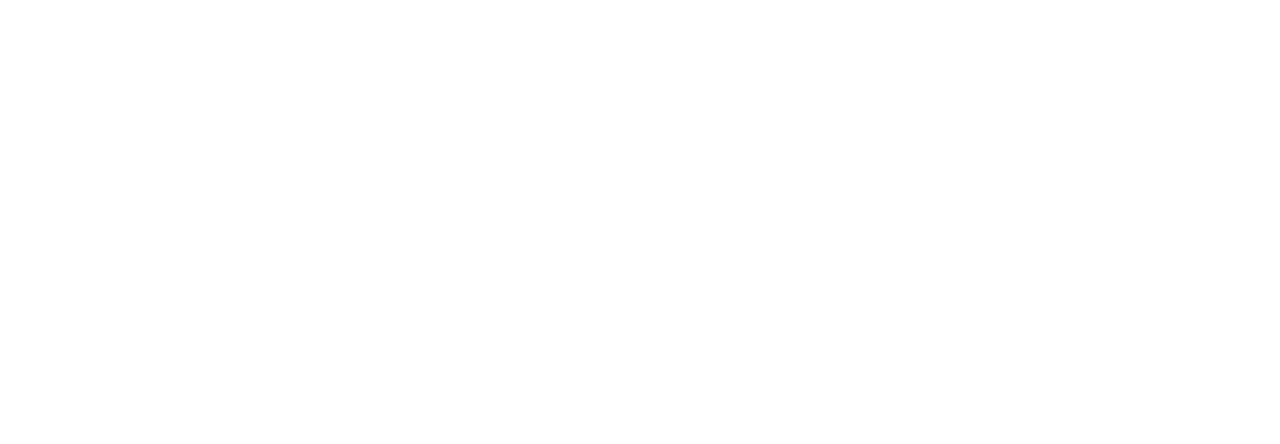
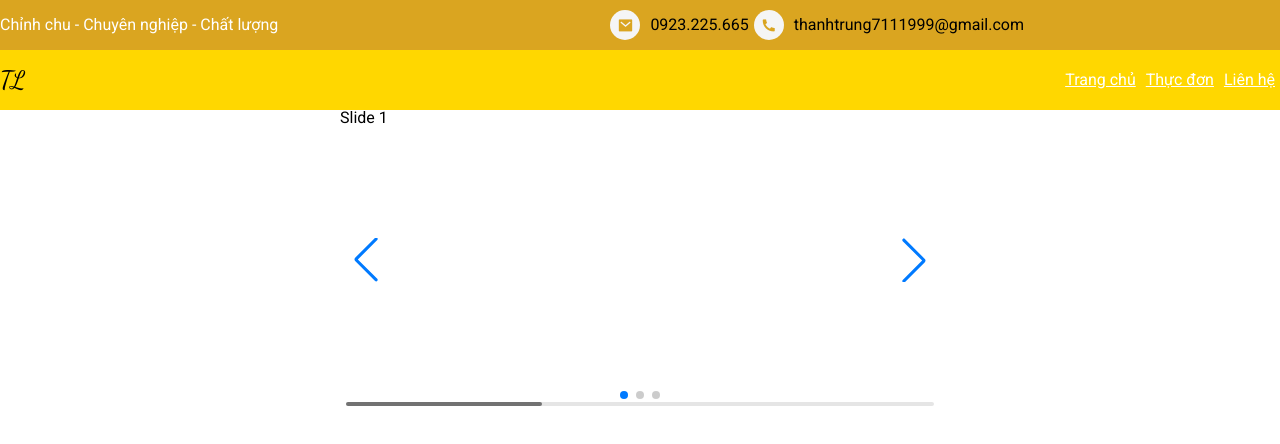
Before and after one commit to thanhtrung7111/book_party, a plain HTML site: page index.html in a window 1280 px wide. Drawn offline with nearby package versions, Linux system fonts and the light colour scheme.

Commit message:
commit 21/04/2026

```diff
--- a/index.html
+++ b/index.html
@@ -1,11 +1,96 @@
-<!DOCTYPE html>
+<!doctype html>
 <html lang="en">
-<head>
-    <meta charset="UTF-8">
-    <meta name="viewport" content="width=device-width, initial-scale=1.0">
+  <head>
+    <meta charset="UTF-8" />
+    <meta name="viewport" content="width=device-width, initial-scale=1.0" />
+    <link rel="preconnect" href="https://fonts.googleapis.com" />
+    <link rel="preconnect" href="https://fonts.gstatic.com" crossorigin />
+    <link
+      href="https://fonts.googleapis.com/css2?family=Dancing+Script:wght@400..700&family=Roboto:ital,wght@0,100..900;1,100..900&display=swap"
+      rel="stylesheet"
+    />
+
+    <link
+      rel="stylesheet"
+      href="https://cdnjs.cloudflare.com/ajax/libs/remixicon/4.6.0/remixicon.css"
+    />
+    <link
+      rel="stylesheet"
+      href="https://cdn.jsdelivr.net/npm/swiper@12/swiper-bundle.min.css"
+    />
+    <link href="./style.css" rel="stylesheet" />
     <title>Document</title>
-</head>
-<body>
+  </head>
+  <body>
+    <header>
+      <nav>
+        <!-- nav top  -->
+        <div class="navTop">
+          <div class="navTopContainer">
+            <div class="navTopLeft">Chỉnh chu - Chuyên nghiệp - Chất lượng</div>
+            <div class="navTopRight">
+              <div class="navTopRightItem">
+                <div class="navTopRightItemIcon">
+                  <i class="ri-mail-fill"></i>
+                </div>
+                <div>0923.225.665</div>
+              </div>
+              <div class="navTopRightItem">
+                <div class="navTopRightItemIcon">
+                  <i class="ri-phone-fill"></i>
+                </div>
+                <div>thanhtrung7111999@gmail.com</div>
+              </div>
+            </div>
+          </div>
+        </div>
 
-</body>
+        <!-- nav bottom -->
+        <div class="navBottom">
+          <div class="navBottomContainer">
+            <!-- Logo  -->
+            <div class="navBottomLeft">
+              <div class="navBottomLogo">TL</div>
+            </div>
+            <div class="navBottomRight">
+              <ul class="navBottomMenu">
+                <li class="navBottomMenuItem">
+                  <a href="#" class="navBottomMenuLink">Trang chủ</a>
+                </li>
+                <li class="navBottomMenuItem">
+                  <a href="#" class="navBottomMenuLink">Thực đơn</a>
+                </li>
+                <li class="navBottomMenuItem">
+                  <a href="#" class="navBottomMenuLink">Liên hệ</a>
+                </li>
+              </ul>
+            </div>
+          </div>
+        </div>
+      </nav>
+
+      <!-- Dành cho banner  -->
+      <div class="swiper">
+        <div class="swiper-wrapper">
+          <div class="swiper-slide">Slide 1</div>
+          <div class="swiper-slide">Slide 2</div>
+          <div class="swiper-slide">Slide 3</div>
+          ...
+        </div>
+
+        <div class="swiper-pagination"></div>
+
+        <div class="swiper-button-prev"></div>
+        <div class="swiper-button-next"></div>
+
+        <div class="swiper-scrollbar"></div>
+      </div>
+    </header>
+
+    <main></main>
+
+    <footer></footer>
+    <script src="https://cdn.jsdelivr.net/npm/swiper@12/swiper-bundle.min.js"></script>
+    <script src="./main.js"></script>
+  </body>
 </html>
--- /dev/null
+++ b/main.js
@@ -0,0 +1,21 @@
+const swiper = new Swiper(".swiper", {
+  // Optional parameters
+  direction: "horizontal",
+  loop: true,
+
+  // If we need pagination
+  pagination: {
+    el: ".swiper-pagination",
+  },
+
+  // Navigation arrows
+  navigation: {
+    nextEl: ".swiper-button-next",
+    prevEl: ".swiper-button-prev",
+  },
+
+  // And if we need scrollbar
+  scrollbar: {
+    el: ".swiper-scrollbar",
+  },
+});
--- /dev/null
+++ b/style.css
@@ -0,0 +1,206 @@
+html,
+body,
+div,
+span,
+applet,
+object,
+iframe,
+h1,
+h2,
+h3,
+h4,
+h5,
+h6,
+p,
+blockquote,
+pre,
+a,
+abbr,
+acronym,
+address,
+big,
+cite,
+code,
+del,
+dfn,
+em,
+img,
+ins,
+kbd,
+q,
+s,
+samp,
+small,
+strike,
+strong,
+sub,
+sup,
+tt,
+var,
+b,
+u,
+i,
+center,
+dl,
+dt,
+dd,
+ol,
+ul,
+li,
+fieldset,
+form,
+label,
+legend,
+table,
+caption,
+tbody,
+tfoot,
+thead,
+tr,
+th,
+td,
+article,
+aside,
+canvas,
+details,
+embed,
+figure,
+figcaption,
+footer,
+header,
+hgroup,
+menu,
+nav,
+output,
+ruby,
+section,
+summary,
+time,
+mark,
+audio,
+video {
+  margin: 0;
+  padding: 0;
+  border: 0;
+  font-size: 100%;
+  font: inherit;
+  vertical-align: baseline;
+}
+/* HTML5 display-role reset for older browsers */
+article,
+aside,
+details,
+figcaption,
+figure,
+footer,
+header,
+hgroup,
+menu,
+nav,
+section {
+  display: block;
+}
+body {
+  line-height: 1;
+}
+ol,
+ul {
+  list-style: none;
+}
+blockquote,
+q {
+  quotes: none;
+}
+blockquote:before,
+blockquote:after,
+q:before,
+q:after {
+  content: "";
+  content: none;
+}
+table {
+  border-collapse: collapse;
+  border-spacing: 0;
+}
+
+html {
+  font-family: "Roboto", sans-serif;
+}
+
+.swiper {
+  width: 600px;
+  height: 300px;
+}
+
+.navTop {
+  background-color: goldenrod;
+  height: 50px;
+}
+
+.navTopContainer {
+  width: 1024px;
+  display: flex;
+  justify-content: space-between;
+  align-items: center;
+  height: 100%;
+}
+
+.navTopLeft {
+  color: white;
+}
+
+.navTopRight {
+  display: flex;
+  align-items: center;
+  column-gap: 5px;
+}
+
+.navTopRightItem {
+  display: flex;
+  align-items: center;
+  column-gap: 10px;
+}
+
+.navTopRightItemIcon {
+  height: 30px;
+  width: 30px;
+  border-radius: 100%;
+  background-color: whitesmoke;
+  color: goldenrod;
+  display: flex;
+  justify-content: center;
+  align-items: center;
+}
+
+.navBottom {
+  width: 100%;
+  height: 60px;
+  background-color: gold;
+}
+
+.navBottomContainer {
+  display: flex;
+  align-items: center;
+  justify-content: space-between;
+  height: 100%;
+}
+
+.navBottomLogo {
+  font-family: "Dancing Script", cursive;
+  font-size: 25px;
+}
+.navBottomMenu {
+  display: flex;
+  align-items: center;
+}
+
+.navBottomMenuLink {
+  display: block;
+  padding-block: 3px;
+  padding-inline: 5px;
+  color: white;
+}
+
+.navBottomMenuLink:hover {
+  background-color: goldenrod;
+}
```
